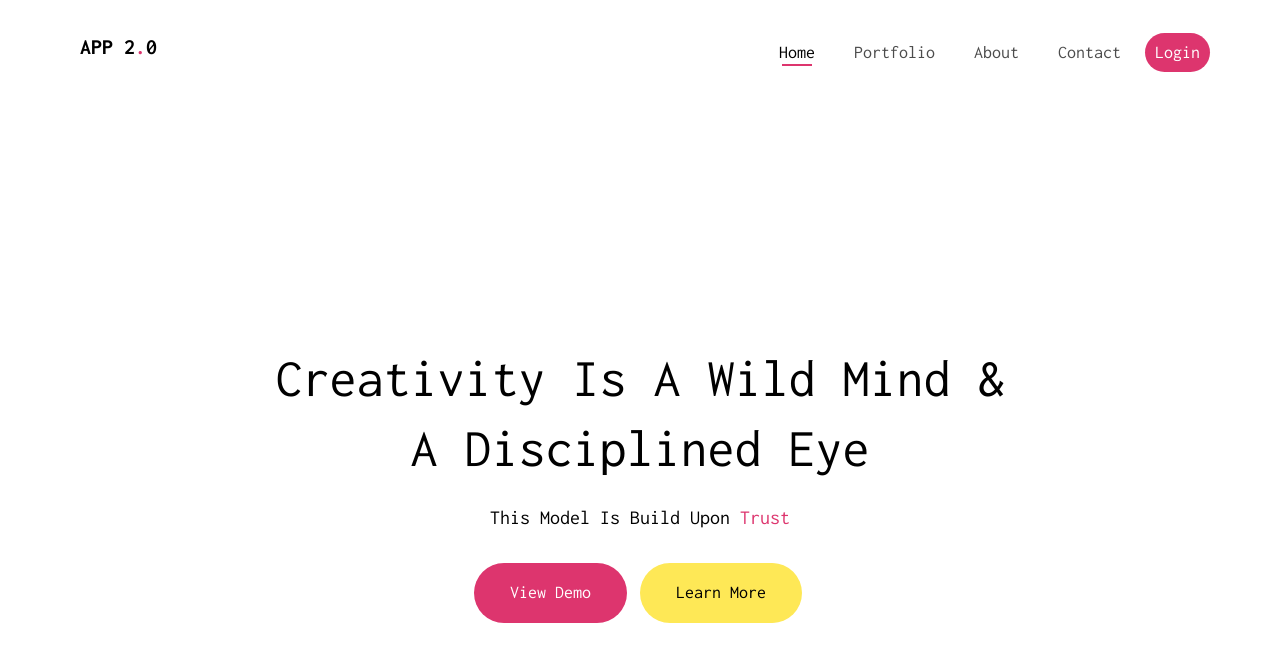
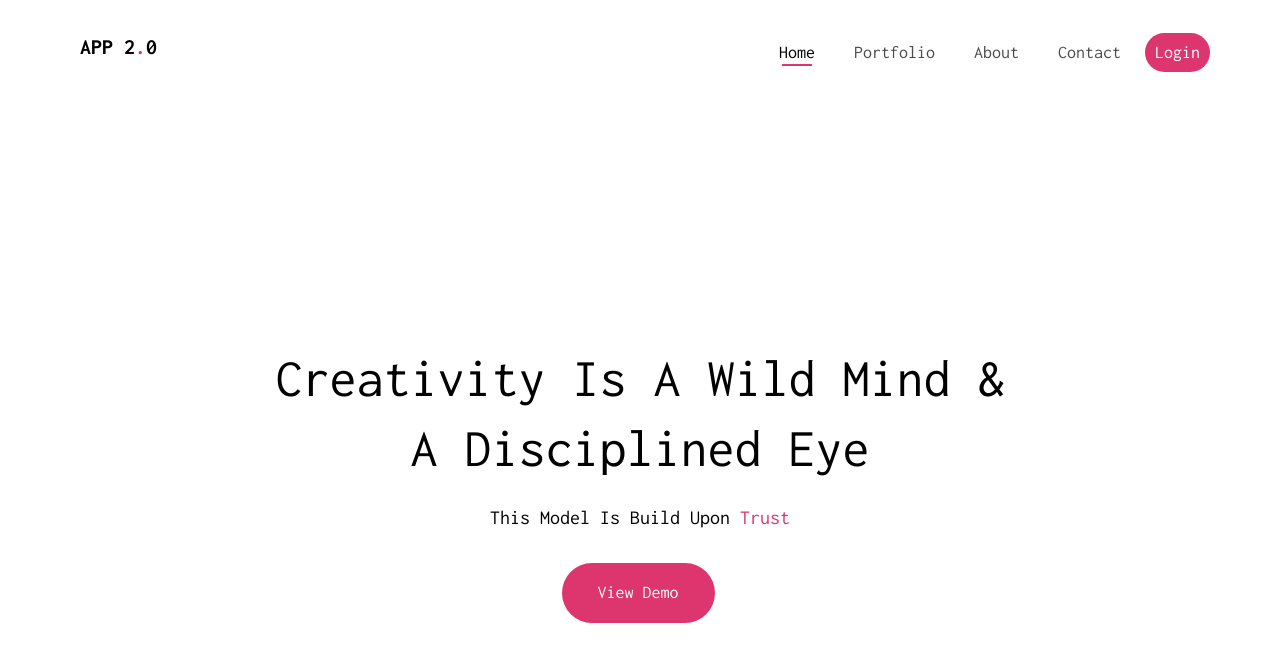
Before and after one commit to akhil1842002/Application-2.0, a plain HTML site: page index.html in a window 1280 px wide. Shown: the top 667 px of the page. Drawn offline with nearby package versions, Linux system fonts and the light colour scheme; files whose address does not match are found by name.

Commit message:
added whatsapp on top

```diff
--- a/index.html
+++ b/index.html
@@ -111,8 +111,7 @@
 								<h1>Creativity Is A Wild Mind &amp; A Disciplined Eye</h1>
 								<h2>This Model Is Build Upon<a href="http://freehtml5.co/" target="_blank"> Trust</a>
 								</h2>
-								<p><a class="btn btn-primary btn-lg btn-demo" href="#"></i> View Demo</a> <a
-										class="btn btn-primary btn-lg btn-learn">Learn More</a></p>
+								<p><a class="btn btn-primary btn-lg btn-demo" href="https://wa.me/919361784357?text=Hello%2C%20I'm%20interested%20in%20your%20services.%20Can%20you%20provide%20more%20information%3F"></i> View Demo</a></p>
 							</div>
 						</div>
 					</div>
```
